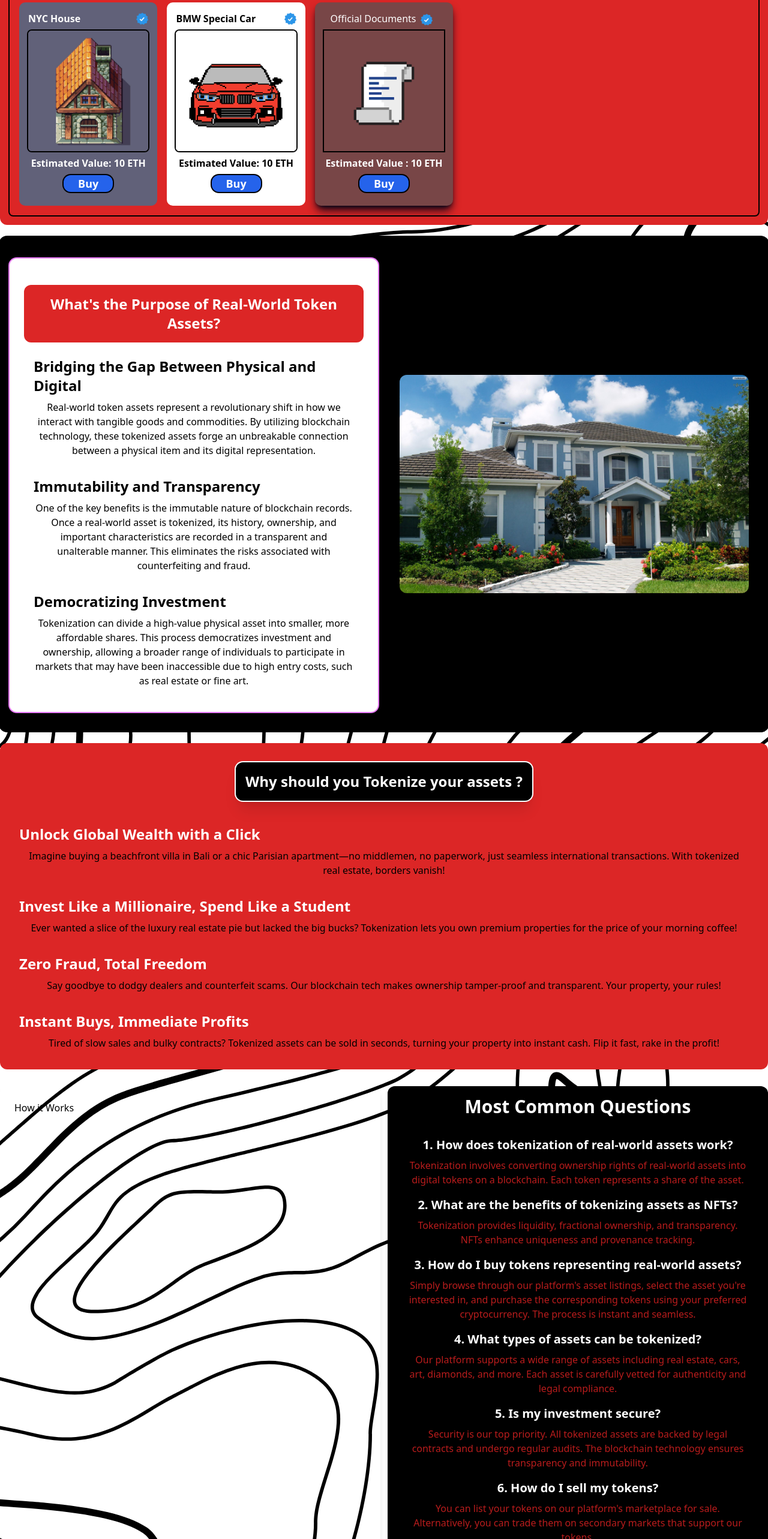
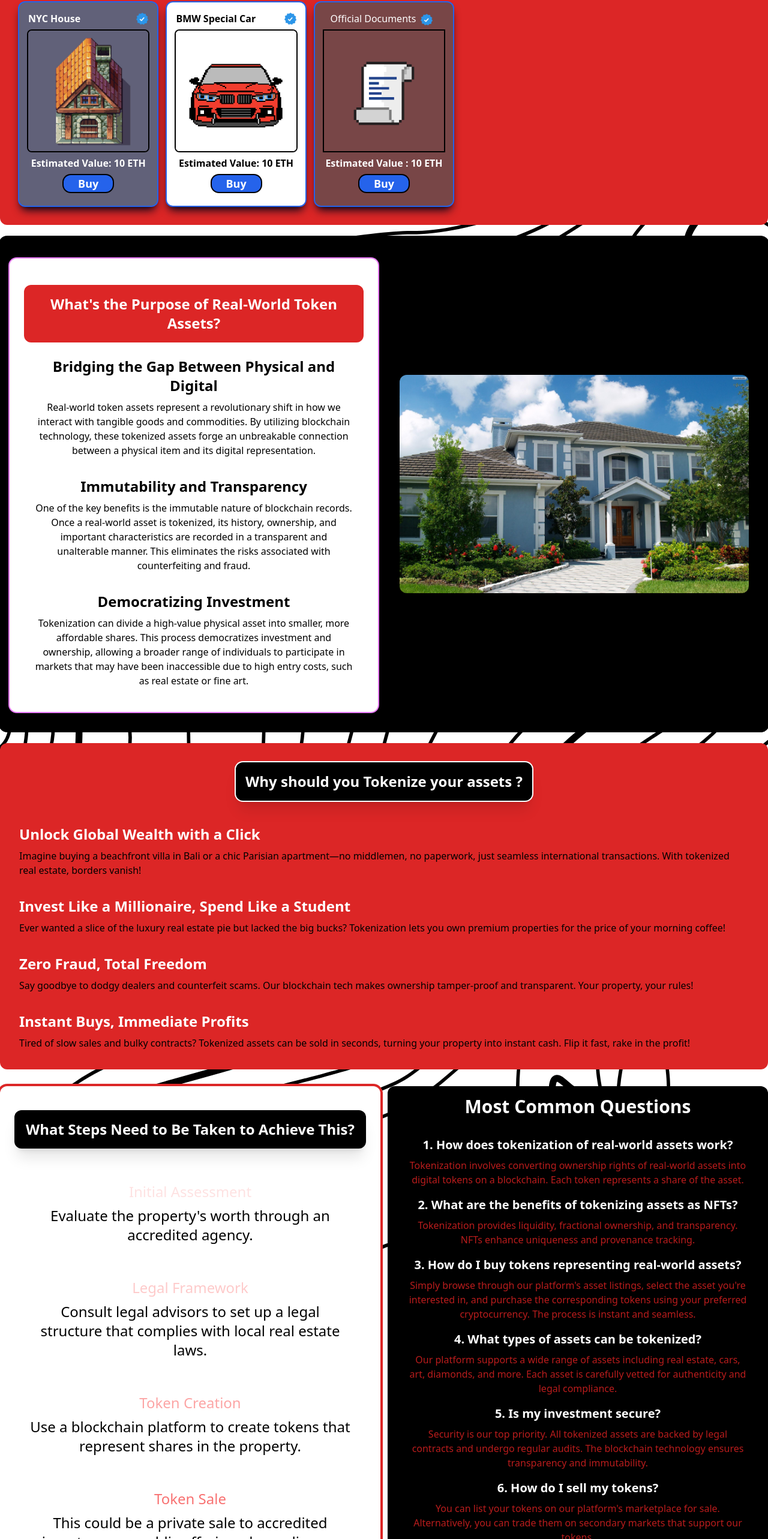
Before and after one commit to eugene254-ship-it/ZephyrAssets, a Next.js app: page / in a window 1280 px wide. Shown: the part 223-2789 px from the top of the page at 60% size. Built offline with nearby package versions, Linux system fonts and the light colour scheme.

Commit message:
added Policy smooth comps and classes

```diff
--- a/app/page.js
+++ b/app/page.js
@@ -2,7 +2,7 @@ import './layout.js'
 import '../styles/globals.css';
 import React from 'react';
 import { Navbar, Footer } from '@/components/NavFoot.js';
-import { Why1, Why2, Why3, Why4} from '@/components/Text.js';
+import { Why1, Question} from '@/components/Text.js';
 import PurposePart from '@/components/PurposePart.js';
 import Showcase from '@/components/Showcase.js';
 import FadeUp from '@/components/fadeEffect.js';
@@ -22,80 +22,38 @@ const Home = () => {
       <section className=" text-white">
         <div className="red-container">
           <h2 className="bw-title ring-2 ring-white">Why should you Tokenize your assets ?</h2>
-          <ul>
-          <li>
           <Why1></Why1>
-          </li>
-          <li>
-          <Why2></Why2>
-          </li>
-          <li></li>
-          <li></li>
-          </ul>
-
-
-          <Why3></Why3>
-          <Why4></Why4>
         </div>
       </section>
       <section className="container mx-auto grid grid-cols-2 gap-3">
-        <div className="main-div">
-          <h1>How it Works</h1>
-        </div>
-        <div className="black-container text-white">
-          <h1 className="text-3xl font-semibold mb-4">Most Common Questions</h1>
-          <div className="rounded-md p-4">
-            <h2 className="text-xl font-semibold mb-2">1. How does tokenization of real-world assets work?</h2>
-            <p className="red mb-4">
-              Tokenization involves converting ownership rights of real-world assets into digital tokens on a blockchain. Each token represents a share of the asset.
-            </p>
-
-            <h2 className="text-xl font-semibold mb-2">2. What are the benefits of tokenizing assets as <span>NFTs?</span></h2>
-            <p className="red mb-4">
-              Tokenization provides liquidity, fractional ownership, and transparency. NFTs enhance uniqueness and provenance tracking.
-            </p>
-            <h2 className="text-xl font-semibold mb-2">3. How do I buy tokens representing real-world assets?</h2>
-            <p className="red mb-4">
-              Simply browse through our platform's asset listings, select the asset you're interested in, and purchase the corresponding tokens using your preferred cryptocurrency. The process is instant and seamless.
-            </p>
-
-            <h2 className="text-xl font-semibold mb-2">4. What types of assets can be tokenized?</h2>
-            <p className="red mb-4">
-              Our platform supports a wide range of assets including real estate, cars, art, diamonds, and more. Each asset is carefully vetted for authenticity and legal compliance.
-            </p>
-
-            <h2 className="text-xl font-semibold mb-2">5. Is my investment secure?</h2>
-            <p className="red mb-4">
-              Security is our top priority. All tokenized assets are backed by legal contracts and undergo regular audits. The blockchain technology ensures transparency and immutability.
-            </p>
-
-            <h2 className="text-xl font-semibold mb-2">6. How do I sell my tokens?</h2>
-            <p className="red mb-4">
-              You can list your tokens on our platform's marketplace for sale. Alternatively, you can trade them on secondary markets that support our tokens.
-            </p>
-
-            <h2 className="text-xl font-semibold mb-2">7. What are the transaction fees?</h2>
-            <p className="red mb-4">
-              Our platform charges a minimal fee for token purchases and sales. The fee structure is transparent and can be viewed on our website.
-            </p>
-
-            <h2 className="text-xl font-semibold mb-2">8. Can I tokenize my own asset?</h2>
-            <p className="red mb-4">
-              Yes, you can! Our platform offers a user-friendly interface for asset owners to tokenize and list their assets for investment.
-            </p>
-
-            <h2 className="text-xl font-semibold mb-2">9. How does the platform ensure the authenticity of assets?</h2>
-            <p className="red mb-4">
-              Each asset undergoes a rigorous vetting process, including legal checks and physical inspections, to ensure its authenticity and ownership.
-            </p>
-
-            <h2 className="text-xl font-semibold mb-2">10. What happens if the asset gets damaged or lost?</h2>
-            <p className="red mb-4">
-              Our assets are insured to protect against unforeseen circumstances. Token holders will be compensated in such events as per the terms of the insurance policy.
-            </p>
+      <div className="main-div ring-4 ring-red-600 bg-white">
+          <h1 className="bw-title container inline-block text-center">What Steps Need to Be Taken to Achieve This?</h1>
+          <div className="step-div">
+            <h2 className="text-red-100">Initial Assessment</h2>
+            <p className="text-black p-2">Evaluate the property's worth through an accredited agency.</p>
           </div>
-        </div>
-
+          <div className="step-div">
+            <h2 className="text-red-200">Legal Framework</h2>
+            <p className="text-black p-2">Consult legal advisors to set up a legal structure that complies with local real estate laws.</p>
+          </div>
+          <div className="step-div">
+            <h2 className="text-red-300">Token Creation</h2>
+            <p className="text-black p-2">Use a blockchain platform to create tokens that represent shares in the property.</p>
+          </div>
+          <div className="step-div">
+            <h2 className="text-red-400">Token Sale</h2>
+            <p className="text-black p-2">This could be a private sale to accredited investors or a public offering, depending on jurisdiction and compliance.</p>
+          </div>
+          <div className="step-div">
+            <h2 className="text-red-500">Management and Operations</h2>
+            <p className="text-black p-2">A management company could be responsible for the property, with token holders voting on significant decisions.</p>
+          </div>
+          <div className="step-div">
+            <h2 className="text-red-600">Dividends and Payouts</h2>
+            <p className="text-black p-2">Use smart contracts to automatically distribute profits from rent or eventual sale to token holders.</p>
+          </div>
+      </div>
+        <Question></Question>
       </section>
       <Footer></Footer>
       </FadeUp>
--- a/components/PurposePart.js
+++ b/components/PurposePart.js
@@ -11,8 +11,6 @@ const PurposePart = () => (
        <div className="main-div bg-white ring-2 ring-fuchsia-400">
         <h1 className="font-extrabold text-2xl red-container">What's the Purpose of Real-World Token Assets?</h1>
         <PurposePart1></PurposePart1>
-        <PurposePart2></PurposePart2>
-        <PurposePart3></PurposePart3>
         </div>
         {/* <h2>Enhanced Liquidity</h2>
         <p>Tokenized assets can be traded on various decentralized marketplaces with relative ease. This feature increases the liquidity of assets that are traditionally hard to move, enhancing their value and making them more appealing to investors.</p>
--- a/components/Showcase.js
+++ b/components/Showcase.js
@@ -6,9 +6,9 @@ const Showcase = () => {
     <section className="red-container">
         <div>
             <h1 className="bw-title">Tokenize your Real-World Assets Today !</h1>
-          <ul className="grid grid-cols-3 md:grid-cols-3 sm:grid-cols-2 lg:grid-cols-5 gap-4 p-4 ring-2 ring-black rounded-md items-center">
+          <ul className="grid grid-cols-3 md:grid-cols-3 sm:grid-cols-2 lg:grid-cols-5 gap-4 p-4 rounded-md items-center">
 
-            <li className="nft-card hover:shadow-xl rounded-lg bg-[#616179] p-4 transition duration-300 ease-in-out">
+            <li className="nft-card hover:shadow-xl rounded-lg bg-[#616179] ring-2 shadow-slate-950 shadow-lg ring-blue-600 p-4 transition duration-300 ease-in-out">
               <div className="badge-container flex justify-between">
                 <span className="text-white font-semibold">NYC House</span>
                 <img src="./blue-badge.png" className="w-[20px]"></img>
@@ -18,7 +18,7 @@ const Showcase = () => {
               <Buy_Button className="mt-2"></Buy_Button>
             </li>
 
-            <li className="nft-card hover:shadow-xl p-4 transition duration-300 ease-in-out bg-white">
+            <li className="nft-card hover:shadow-xl p-4 shadow-slate-950 shadow-lg transition duration-300 ease-in-out ring-2 ring-blue-600 bg-white">
               <div className="badge-container flex justify-between">
                 <span className="text-black font-semibold">BMW Special Car</span>
                 <img src="./blue-badge.png" className="w-[20px]"></img>
@@ -28,7 +28,7 @@ const Showcase = () => {
               <Buy_Button className="mt-2"></Buy_Button>
             </li>
 
-            <li className="nft-card hover:shadow-xl p-4 transition duration-300 ease-in-out bg-[#784647] rounded-md shadow-slate-950 shadow-lg">
+            <li className="nft-card hover:shadow-xl p-4 transition ring-2 ring-blue-600 duration-300 ease-in-out bg-[#784647] rounded-md shadow-slate-950 shadow-lg">
               Official Documents
               <img src="./blue-badge.png" className="w-[20px] inline-block mx-2"></img>
               <img src="./nfts/pixel-paper.png" alt="pixelated-paper" className="ring-2 ring-black mt-2"></img>
--- a/components/Text.js
+++ b/components/Text.js
@@ -3,10 +3,10 @@ import React from 'react'
 
 
 // Reusable component
-const PurposePart = ({ title, className, children }) => {
+const Typography = ({ title, className, children }) => {
   return (
     <div className={`p-4 ${className}`}>
-      <h2 className="text-2xl text-left font-semibold hover:animate-pulse ">{title}</h2>
+      <h2 className="text-2xl font-semibold ">{title}</h2>
       <p className="text-black mt-2">{children}</p>
     </div>
   );
@@ -14,59 +14,121 @@ const PurposePart = ({ title, className, children }) => {
 
 // Usage
 const PurposePart1 = () => (
-  <PurposePart title="Bridging the Gap Between Physical and Digital">
+  <div>
+  <Typography title="Bridging the Gap Between Physical and Digital">
     Real-world token assets represent a revolutionary shift in how we interact with tangible goods and commodities. By utilizing blockchain technology,
      these tokenized assets forge an unbreakable connection   between a physical item and its digital representation.
-  </PurposePart>
-);
-
-const PurposePart2 = () => (
-  <PurposePart title="Immutability and Transparency">
+  </Typography>
+  <Typography title="Immutability and Transparency">
   One of the key benefits is the immutable nature of blockchain records.
   Once a real-world asset is tokenized, its history, ownership, and important characteristics are recorded in a transparent and
   unalterable manner. This eliminates the risks associated with counterfeiting and fraud.
-  </PurposePart>
-);
-
-const PurposePart3 = () => (
-  <PurposePart title="Democratizing Investment">
+  </Typography>
+  <Typography title="Democratizing Investment">
     Tokenization can divide a high-value physical asset into smaller,
     more affordable shares. This process democratizes investment and
       ownership, allowing a broader range of individuals to participate in markets that may have
     been inaccessible due to high entry costs, such as real estate or fine art.
-  </PurposePart>
+  </Typography>
+  </div>
 );
 
+
+
+
 const Why1 = () => (
-  <PurposePart title="Unlock Global Wealth with a Click">
+  <div>
+    <ul>
+      <li>
+        <Typography className="text-left" title="Unlock Global Wealth with a Click">
         Imagine buying a beachfront villa in Bali or a chic Parisian apartment—no middlemen, no paperwork,
         just seamless international transactions. With tokenized real estate, borders vanish!
-  </PurposePart>
-)
-
-const Why2 = () => (
-  <PurposePart title="Invest Like a Millionaire, Spend Like a Student">
+        </Typography>
+      </li>
+      <li>
+        <Typography className="text-left" title="Invest Like a Millionaire, Spend Like a Student">
         Ever wanted a slice of the luxury real estate pie but lacked the big bucks?
         Tokenization lets you own premium properties for the price of your morning coffee!
-  </PurposePart>
-)
-
-const Why3 = () => (
-  <PurposePart title="Zero Fraud, Total Freedom">
+        </Typography>
+      </li>
+      <li>
+        <Typography className="text-left" title="Zero Fraud, Total Freedom">
           Say goodbye to dodgy dealers and counterfeit scams. Our blockchain tech makes ownership tamper-proof and transparent.
           Your property, your rules!
-  </PurposePart>
-)
-
-const Why4 = () => (
-  <PurposePart title="Instant Buys, Immediate Profits">
+        </Typography>
+      </li>
+      <li>
+      <Typography className="text-left" title="Instant Buys, Immediate Profits">
         Tired of slow sales and bulky contracts? Tokenized assets can be sold in seconds, turning your property into instant cash.
         Flip it fast, rake in the profit!
-  </PurposePart>
+      </Typography>
+      </li>
+    </ul>
+  </div>
 )
 
 
 
 
+const Question = () => {
 
-export {PurposePart1, PurposePart2, PurposePart3, Why1, Why2, Why3, Why4};
+  return (
+    <div className="black-container text-white">
+          <h1 className="text-3xl font-semibold mb-4">Most Common Questions</h1>
+          <div className="rounded-md p-4">
+            <h2 className="text-xl font-semibold mb-2">1. How does tokenization of real-world assets work?</h2>
+            <p className="red mb-4">
+              Tokenization involves converting ownership rights of real-world assets into digital tokens on a blockchain. Each token represents a share of the asset.
+            </p>
+
+            <h2 className="text-xl font-semibold mb-2">2. What are the benefits of tokenizing assets as <span>NFTs?</span></h2>
+            <p className="red mb-4">
+              Tokenization provides liquidity, fractional ownership, and transparency. NFTs enhance uniqueness and provenance tracking.
+            </p>
+            <h2 className="text-xl font-semibold mb-2">3. How do I buy tokens representing real-world assets?</h2>
+            <p className="red mb-4">
+              Simply browse through our platform's asset listings, select the asset you're interested in, and purchase the corresponding tokens using your preferred cryptocurrency. The process is instant and seamless.
+            </p>
+
+            <h2 className="text-xl font-semibold mb-2">4. What types of assets can be tokenized?</h2>
+            <p className="red mb-4">
+              Our platform supports a wide range of assets including real estate, cars, art, diamonds, and more. Each asset is carefully vetted for authenticity and legal compliance.
+            </p>
+
+            <h2 className="text-xl font-semibold mb-2">5. Is my investment secure?</h2>
+            <p className="red mb-4">
+              Security is our top priority. All tokenized assets are backed by legal contracts and undergo regular audits. The blockchain technology ensures transparency and immutability.
+            </p>
+
+            <h2 className="text-xl font-semibold mb-2">6. How do I sell my tokens?</h2>
+            <p className="red mb-4">
+              You can list your tokens on our platform's marketplace for sale. Alternatively, you can trade them on secondary markets that support our tokens.
+            </p>
+
+            <h2 className="text-xl font-semibold mb-2">7. What are the transaction fees?</h2>
+            <p className="red mb-4">
+              Our platform charges a minimal fee for token purchases and sales. The fee structure is transparent and can be viewed on our website.
+            </p>
+
+            <h2 className="text-xl font-semibold mb-2">8. Can I tokenize my own asset?</h2>
+            <p className="red mb-4">
+              Yes, you can! Our platform offers a user-friendly interface for asset owners to tokenize and list their assets for investment.
+            </p>
+
+            <h2 className="text-xl font-semibold mb-2">9. How does the platform ensure the authenticity of assets?</h2>
+            <p className="red mb-4">
+              Each asset undergoes a rigorous vetting process, including legal checks and physical inspections, to ensure its authenticity and ownership.
+            </p>
+
+            <h2 className="text-xl font-semibold mb-2">10. What happens if the asset gets damaged or lost?</h2>
+            <p className="red mb-4">
+              Our assets are insured to protect against unforeseen circumstances. Token holders will be compensated in such events as per the terms of the insurance policy.
+            </p>
+          </div>
+        </div>
+  )
+}
+
+
+
+export {PurposePart1, Why1, Question};
--- a/styles/globals.css
+++ b/styles/globals.css
@@ -79,4 +79,8 @@
       @apply rounded-xl inline-block p-6 shadow-lg mt-5 mb-4
     }
 
+    .step-div{
+      @apply text-2xl text-center p-4 mt-4 mb-4
+    }
+
 }
```
Also changed, not shown: app/PolicyResponsibility.jsx (added, +23 -0 lines), app/about.js (added, +11 -0 lines), components/NavFoot.js (+18 -9 lines). Lines whose indentation alone changed are shown as unchanged.
